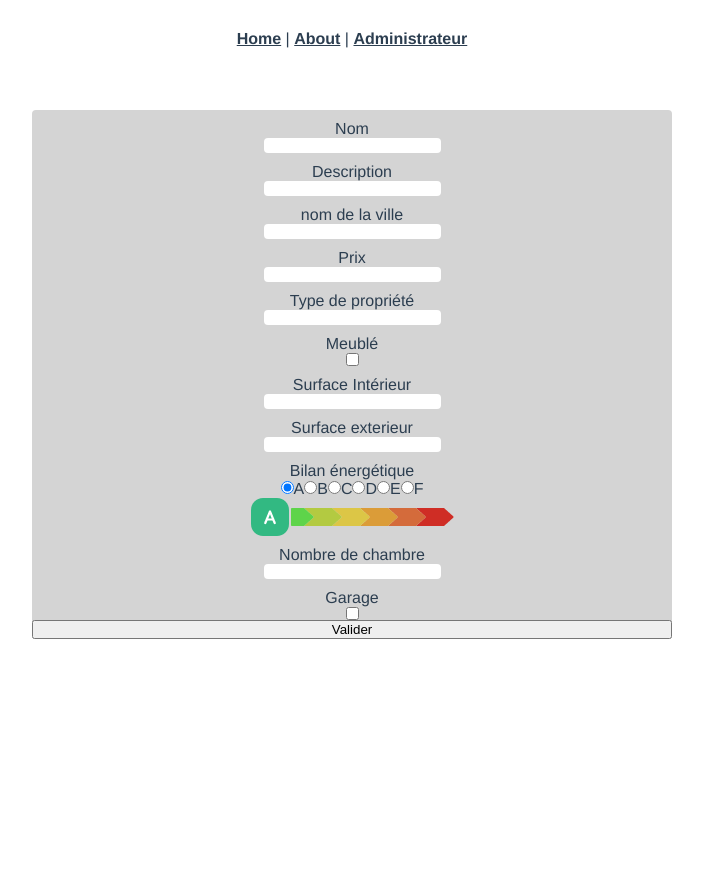
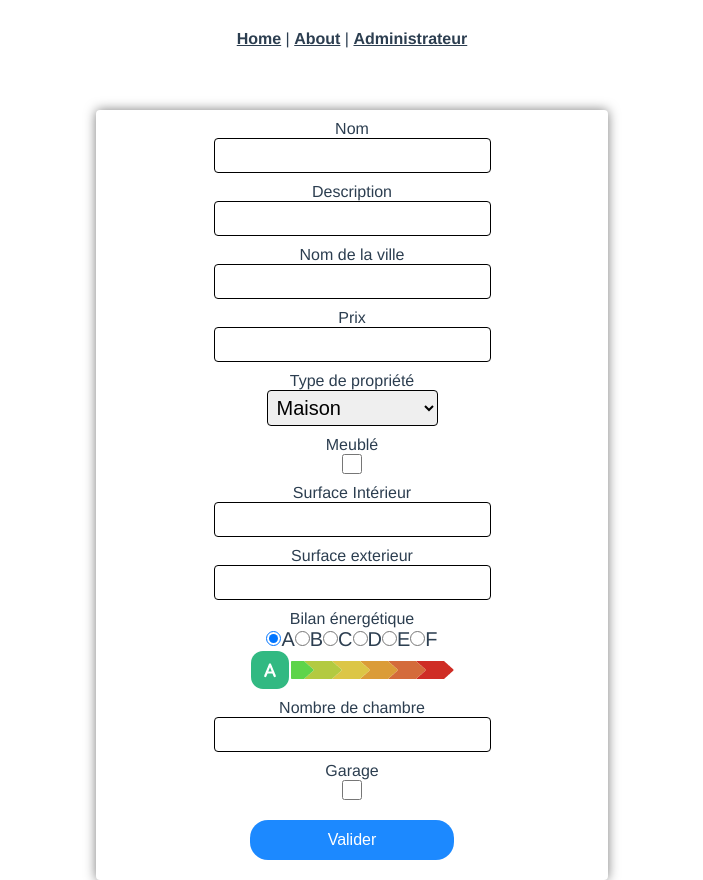
Before and after one commit to StanDevs/agenceImmo, a Vue app in the folder front/: page /Property in a window 1280 px wide. Shown: the whole page, without its empty margins (288-991 px from the left). Before the commit the page ends 800 px from the top, so only its background shows below. Built offline with nearby package versions, Linux system fonts and the light colour scheme.

Commit message:
finalisation formulaire , refonte design , refonte input

```diff
--- a/front/src/components/formulaire.component.vue
+++ b/front/src/components/formulaire.component.vue
@@ -60,4 +60,11 @@ export default {
   article {
     border: 1px #42b983 solid;
   }
+  #displayPictureEnergyLabel input[type='radio']{
+    height:15px;
+    width: 15px;
+  }
+  #displayPictureEnergyLabel span{
+    font-size: 20px;
+  }
 </style>
--- a/front/src/views/Property.vue
+++ b/front/src/views/Property.vue
@@ -12,7 +12,7 @@
                     <input class="styleInput" type="text" name="description" id="description">
                 </div>
                 <div class="cityPorperty input">
-                    <label>nom de la ville</label>
+                    <label>Nom de la ville</label>
                     <input class="styleInput" type="text" name="city" id="city">
                 </div>
                 <div class="priceProperty input">
@@ -22,7 +22,20 @@
                     <!-- Type  apartement immeuble etc.. -->
                 <div class="typeProperty input">
                     <label>Type de propriété</label>
-                    <input class="styleInput" type="text" name="type" id="type">
+                    <select class="styleInput" name="type">
+                        <option value="Maison">Maison</option>
+                        <option value="Appartement">Appartement</option>
+                        <option value="Terrain">Terrain</option>
+                        <option value="Parking/box">Parking/box</option>
+                        <option value="Loft/Atelier">Loft/Atelier</option>
+                        <option value="Chateau">Château</option>
+                        <option value="Hotel">Hôtel particulier</option>
+                        <option value="Batiment">Bâtiment</option>
+                        <option value="Immeuble">Immeuble</option>
+                        <option value="Peniche">Péniche</option>
+                        <option value="Divers">Divers</option>
+                    </select>
+                    <!-- <input class="styleInput" type="text" name="type" id="type"> -->
                 </div>
                     <!-- Meuble non meublé -->
                 <div class="furnitureProperty input">
@@ -50,7 +63,7 @@
                         <label>Garage</label>
                     <input class="styleInput" type="checkbox" name="garage" id="garage">
                     </div>
-                  <button type="submit">Valider</button>
+                  <button type="submit" class="submit">Valider</button>
             </form>
         </div>
     </div>
@@ -71,14 +84,39 @@ export default {
   text-align: center;
   padding-top: 2em;
 }
-
+.submit{
+    width: 40%;
+    margin: 0 auto;
+    margin-bottom: 20px;
+    margin-top: 20px;
+    padding: 10px;
+    border-radius: 18px;
+    background-color: #1c89ff;
+    border: solid 1px transparent;
+    color: #fff;
+    font-size: 16px;
+    font-weight: 300;
+    transition: all .1s ease-in-out;
+}
+.submit:hover{
+    background-color: transparent;
+    border-color: rgb(0, 0, 0);
+    color: #000;
+    transition: all .1s ease-in-out;
+}
 .formulaireAddProperty form{
     display: flex;
     flex-direction: column;
-  background-color: rgb(212, 212, 212);
-  width: 50%;
+    background-color: rgb(255, 255, 255);
+    width: 40%;
     margin: 0 auto;
     border-radius:4px;
+    box-shadow: 0px 0px 12px rgb(124, 124, 124);
+}
+.formulaireAddProperty form input[type='checkbox'] {
+    border-radius:4px;
+    height:20px;
+    width: 20px;
 }
 .input{
     display: flex;
@@ -88,7 +126,19 @@ export default {
 }
 .styleInput{
     border: 0px;
+    border: solid 1px black;
     border-radius:4px;
     outline: none;
+    padding: 5px;
+    font-size: 20px;
+  }
+.styleInput:focus{
+     box-shadow: 0px 0px 2px #1c89ff;
+}
+@media screen and (max-width: 800px){
+    .formulaireAddProperty form{
+        width: 100%;
+        box-shadow: 0px 0px 0px rgb(124, 124, 124);
+    }
 }
 </style>
```
Lines whose indentation alone changed are shown as unchanged.
